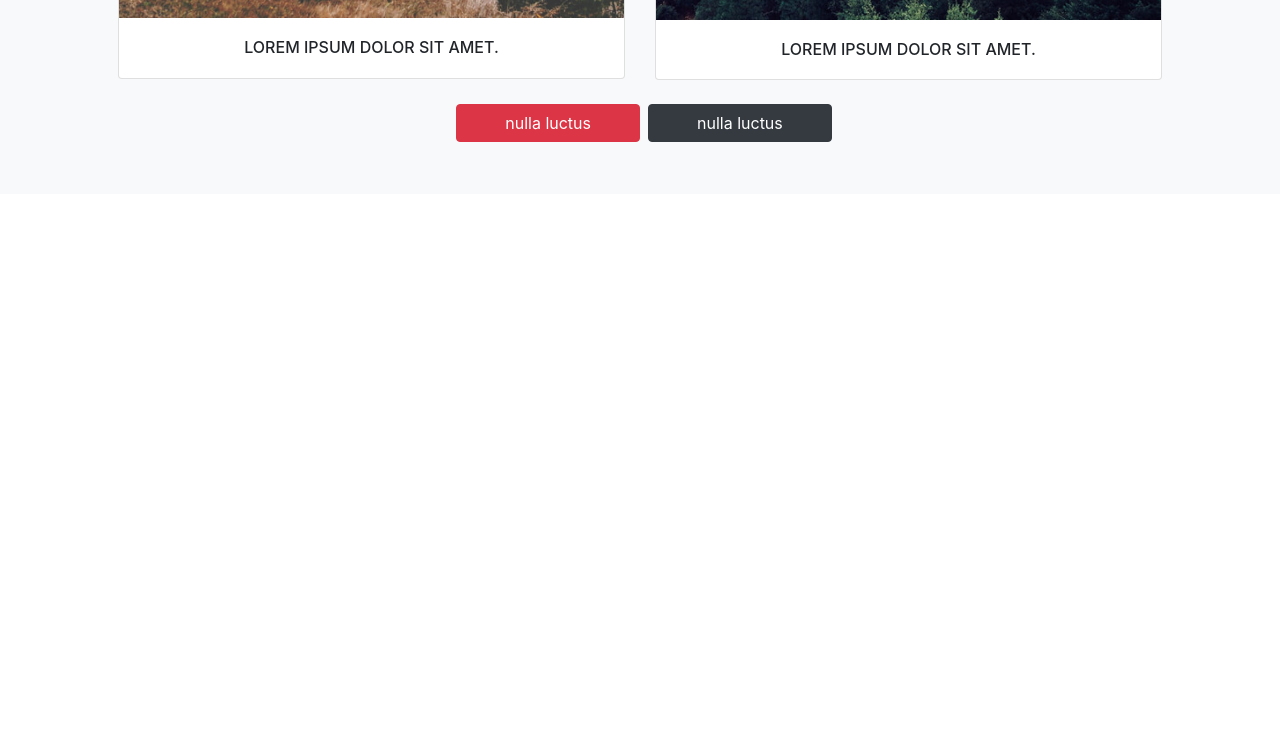
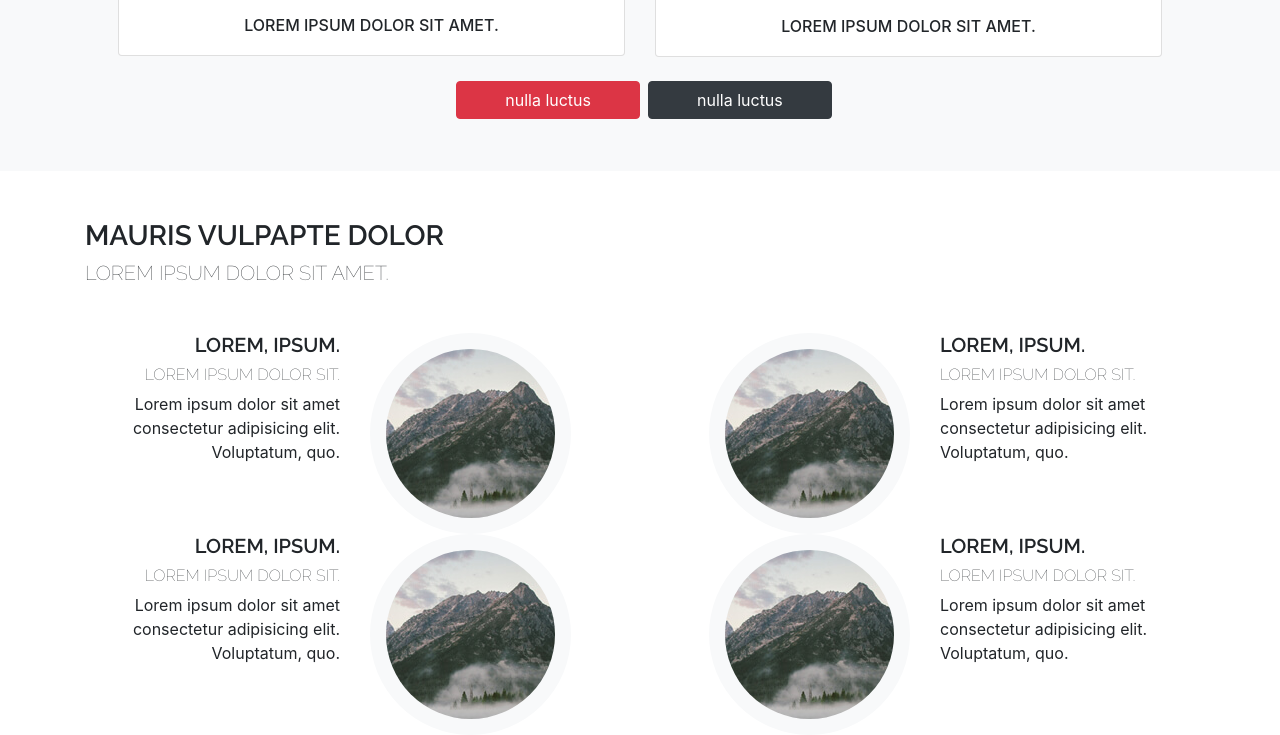
Before and after one commit to JamilaaH/html-sass-bootstrap-spatial, a website: page index.html in a window 1280 px wide. Shown: the part 1305-2040 px from the top of the page. Before the commit the page ends 1499 px from the top, so only its background shows below. Drawn offline with nearby package versions, Linux system fonts and the light colour scheme.

Commit message:
section 3 fini

```diff
--- a/index.html
+++ b/index.html
@@ -46,8 +46,8 @@
 
     <!-- section 1-->
     <section class="about container my-5">
-        <div class="row">
-            <div class="col-12 col-md-6 py-md-5 col-lg-4 offset-lg-1 col-xl-4 offset-xl-2">
+        <div class="row align-items-center">
+            <div class="col-12 col-md-6  col-lg-4 offset-lg-1 col-xl-4 offset-xl-2">
                 <h2 class="title">Maecenas luctus lectus</h2>
                 <h4 class="subtitle">Lorem ipsum dolor sit amet.</h4>
             </div>
@@ -90,8 +90,57 @@
                 <button type="button" class="btn btn-dark px-md-5 mb-1">nulla luctus</button>
             </div>
         </div>
+    </section>
 
+    <!-- section 3 -->
+
+    <section>
+        <div class="container pt-5">
+            <h3 class="title">Mauris vulpapte dolor </h3>
+            <h5 class="subtitle ">Lorem ipsum dolor sit amet.</h5>
+            <div class="row mt-5">
+
+                <div class="col-12 col-md-3 order-md-1 ">
+                    <img src="./public/img/pic04.jpg" alt="" class="mx-auto mx-md-0 d-block img-fluid rounded-circle  p-3  mx-sm-auto bg-light">
+                </div>
+                <div class="col-12 col-md-3 order-md-0 text-center text-md-right">
+                    <h5 class="title">Lorem, ipsum.</h5>
+                    <h6 class="subtitle">Lorem ipsum dolor sit.</h6>
+                    <p>Lorem ipsum dolor sit amet consectetur adipisicing elit. Voluptatum, quo.</p>
+                </div>
+
+                <div class="col-12 col-md-3 order-md-3">
+                    <img src="./public/img/pic04.jpg" alt="" class="mx-auto mx-md-0 d-block img-fluid rounded-circle p-3 bg-light float-lg-right">
+                </div>
+                <div class="col-12  col-md-3 order-md-4 text-center text-md-left">
+                    <h5 class="title">Lorem, ipsum.</h5>
+                    <h6 class="subtitle">Lorem ipsum dolor sit.</h6>
+                    <p>Lorem ipsum dolor sit amet consectetur adipisicing elit. Voluptatum, quo.</p>
+                </div>
+
+                <div class="col-12 col-md-3 order-md-6">
+                    <img src="./public/img/pic04.jpg" alt="" class="mx-auto mx-md-0 d-block img-fluid rounded-circle  p-3 bg-light">
+                </div>
+                <div class="col-12  col-md-3  order-md-5 text-center text-md-right">
+                    <h5 class="title">Lorem, ipsum.</h5>
+                    <h6 class="subtitle">Lorem ipsum dolor sit.</h6>
+                    <p>Lorem ipsum dolor sit amet consectetur adipisicing elit. Voluptatum, quo.</p>
+                </div>
+
+                <div class="col-12 col-md-3 order-md-7 ">
+                    <img src="./public/img/pic04.jpg" alt="" class="mx-auto mx-md-0 d-block img-fluid rounded-circle p-3 bg-light float-lg-right">
+                </div>
+                <div class="col-12  col-md-3 order-md-8 text-center text-md-left">
+                    <h5 class="title">Lorem, ipsum.</h5>
+                    <h6 class="subtitle">Lorem ipsum dolor sit.</h6>
+                    <p>Lorem ipsum dolor sit amet consectetur adipisicing elit. Voluptatum, quo.</p>
+                </div>
+            </div>
     </section>
+
+
+
+
 
 
     <!-- script jquery -->
```
